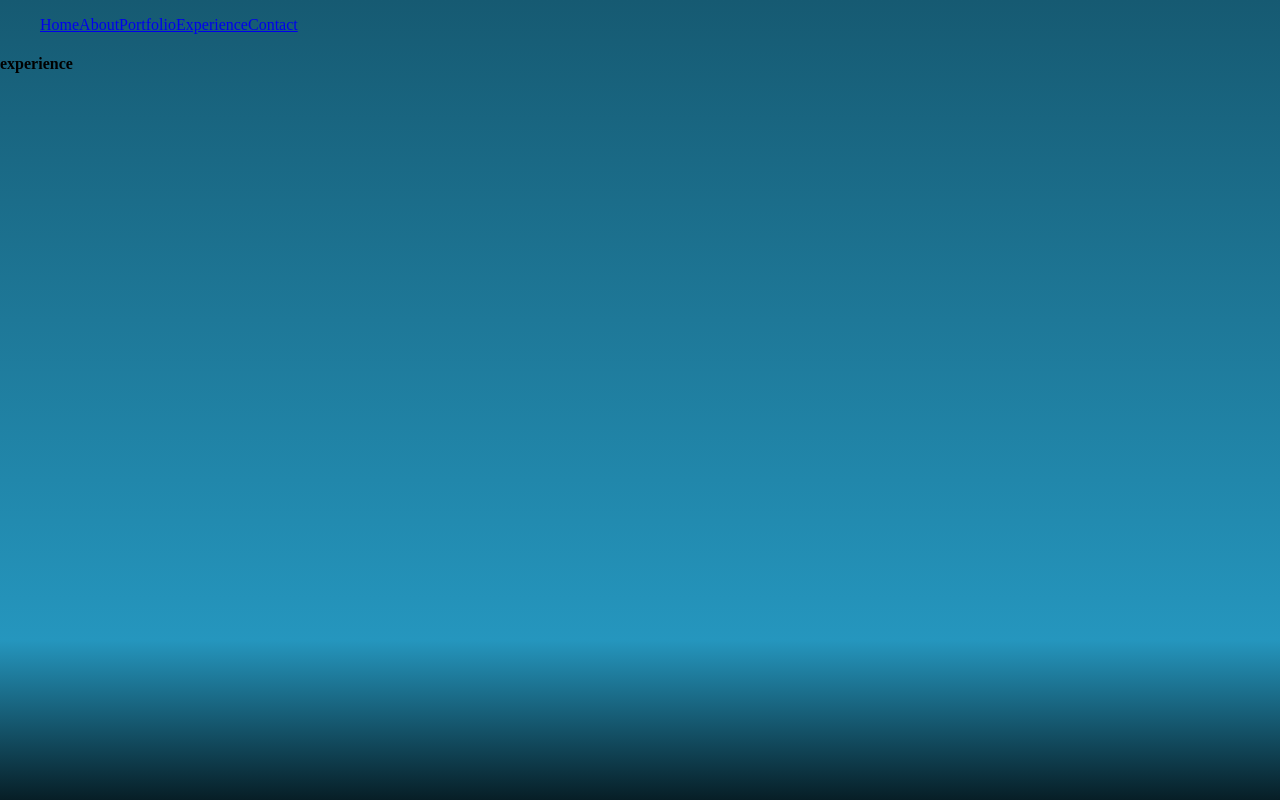
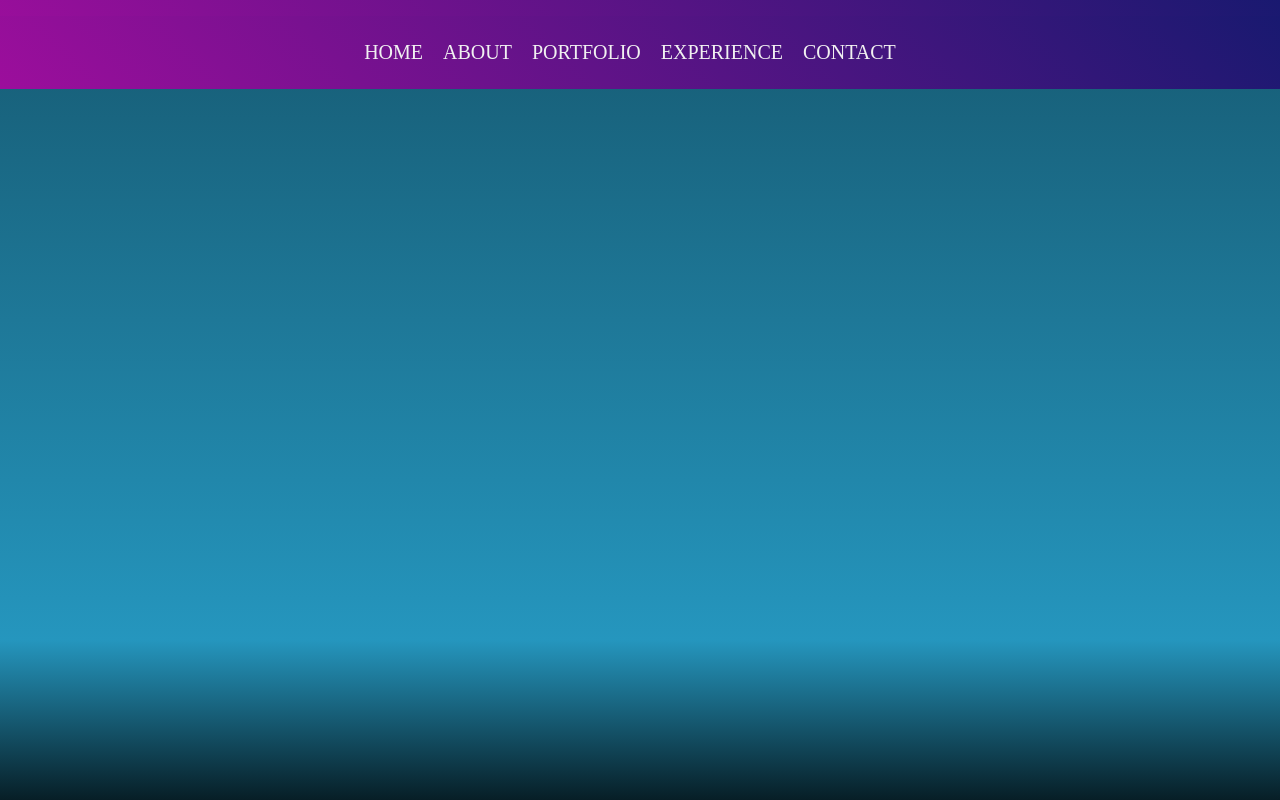
Before and after one commit to ajurgar/PortfolioOne, a React (Create React App) app: page /experience in a window 1280 px wide. Built offline with nearby package versions, Linux system fonts and the light colour scheme.

Commit message:
navbar done

```diff
--- /dev/null
+++ b/src/components/Routes/NavBar.css
@@ -0,0 +1,17 @@
+@media screen and (max-width: 500px){
+    .list {
+        flex-direction: column;
+        height: auto;
+    }
+    .items:nth-child(1){
+        border-top: 1px solid rgba(255, 255, 255, 0.555);
+        margin-top: 50px;
+    }
+    .items {
+        width: 100%;
+        border-top: 1px solid rgba(255, 255, 255, 0.555);
+        text-align: center;
+        margin-right: 0px;
+        padding: 20px 0;
+    }
+}
--- a/src/components/Routes/NavBar.js
+++ b/src/components/Routes/NavBar.js
@@ -1,44 +1,91 @@
-import React from "react";
+import React, { useState, useEffect }  from "react";
 import { Link } from "react-router-dom";
 import styled from "styled-components";
+import './NavBar.css'
 
 
 
-const NavBar = () =>{
 
-  // const Ul = styled.ul`
-  // display: flex;
-  // justify-content: center;
-  // gap: 100px;
-  // font-size: 28px;
-  // padding: 30px;
-  // margin-right: 150px;
-  // `;
+const NavBar = () => {
 
+  const [toggleMenu, setToggleMenu] = useState(false)
+  const [screenWidth, setScreenWidth] = useState(window.innerWidth)
 
-    return (
-      <nav>
+  const toggleNav = () => {
+    setToggleMenu(!toggleMenu)
+  }
+
+  useEffect(() => {
+
+    const changeWidth = () => {
+      setScreenWidth(window.innerWidth);
+    }
+
+    window.addEventListener('resize', changeWidth)
+
+    return () => {
+        window.removeEventListener('resize', changeWidth)
+    }
+
+  }, [])
 
 
 
-        <ul className="list">
+  const Nav = styled.nav`
+  position: fixed;
+  top: 0;
+  width: 100%;
+  height: 50px;
+  background: linear-gradient(45deg, rgb(156, 14, 156), midnightblue);
+  `
 
-          <Link className="items" to="/">Home</Link>
+  const NavUnlisted = styled.ul`
+    list-style-type: none;
+    background: linear-gradient(45deg, rgb(156, 14, 156), midnightblue);
+    display: flex;
+    justify-content: center;
+    align-items: center;
+    position: relative;
+    padding: 25px;
+
+    a{
+      text-decoration: none;
+    }`
+
+  const Items = styled(Link)`
+   margin-right: 20px;
+    font-size: 20px;
+    text-transform: uppercase;
+    color: #f1f1f1;
+    cursor: pointer;`
+
+  const Toggle = styled.button`
+    display: none;
+    position: absolute;
+    right: 10px;
+    top: 7px;
+    padding: 5px;
+    color: #000;
+    font-size: 18px;`
 
 
-          <Link className="items" to="/about">About</Link>
 
 
-          <Link className="items" to="/portfolio">Portfolio</Link>
 
-
-          <Link className="items" to="/experience">Experience</Link>
-
-          <Link className="items" to="/contact">Contact</Link>
-
-      </ul>
-      </nav>
-    );
+  return (
+    <Nav>
+      {(toggleMenu || screenWidth > 500) && (
+        <NavUnlisted className="list">
+          <Items className="items" to="/">Home</Items>
+          <Items className="items" to="/about">About</Items>
+          <Items className="items" to="/portfolio">Portfolio</Items>
+          <Items className="items" to="/experience">Experience</Items>
+          <Items className="items" to="/contact">Contact</Items>
+        </NavUnlisted>
+      )}
+      <Toggle onClick={toggleNav} className="btn">BTN</Toggle>
+    </Nav>
+  )
 }
 
 export default NavBar;
--- a/src/components/Routes/home.css
+++ b/src/components/Routes/home.css
@@ -10,6 +10,7 @@
     display: flex;
     justify-content: center;
     gap:80px;
+    margin-top: 150px;
 
 
 }
```
